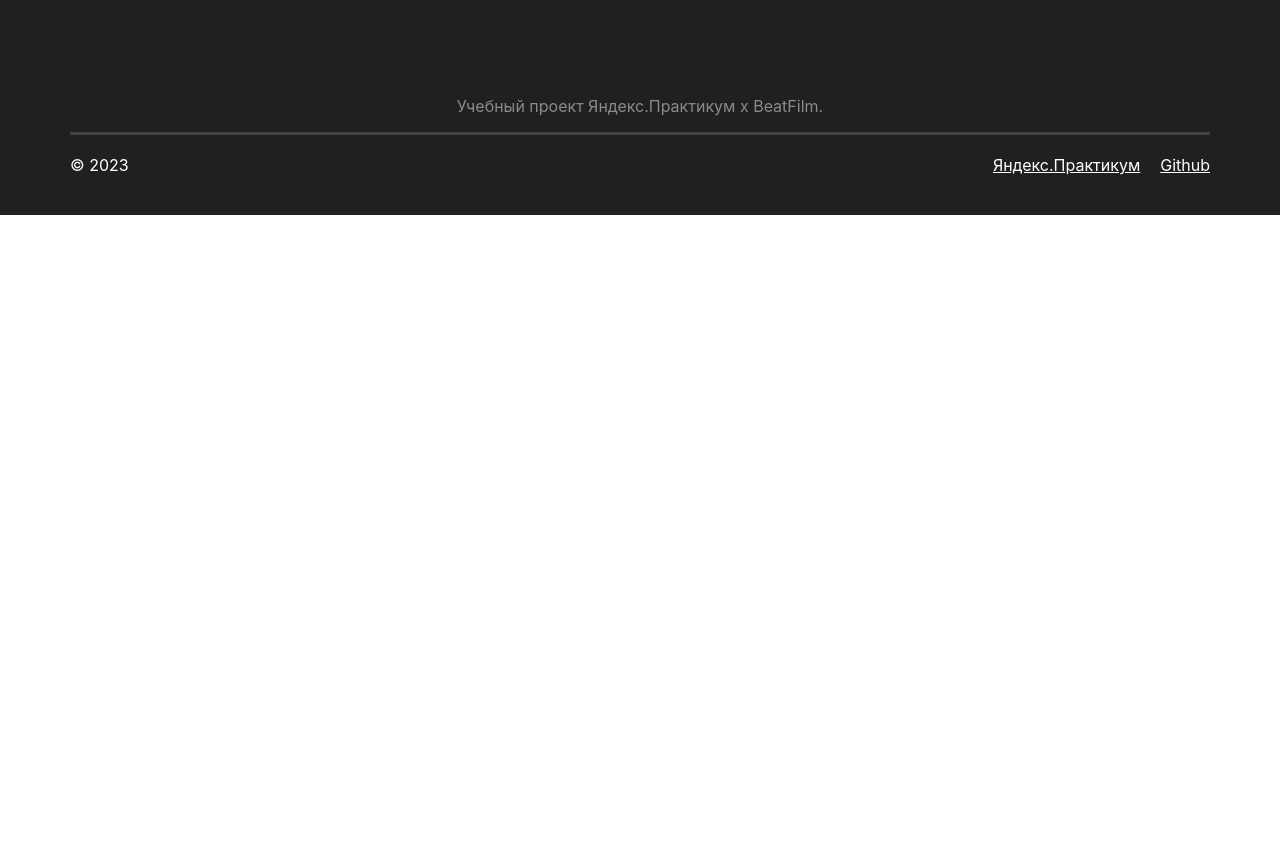
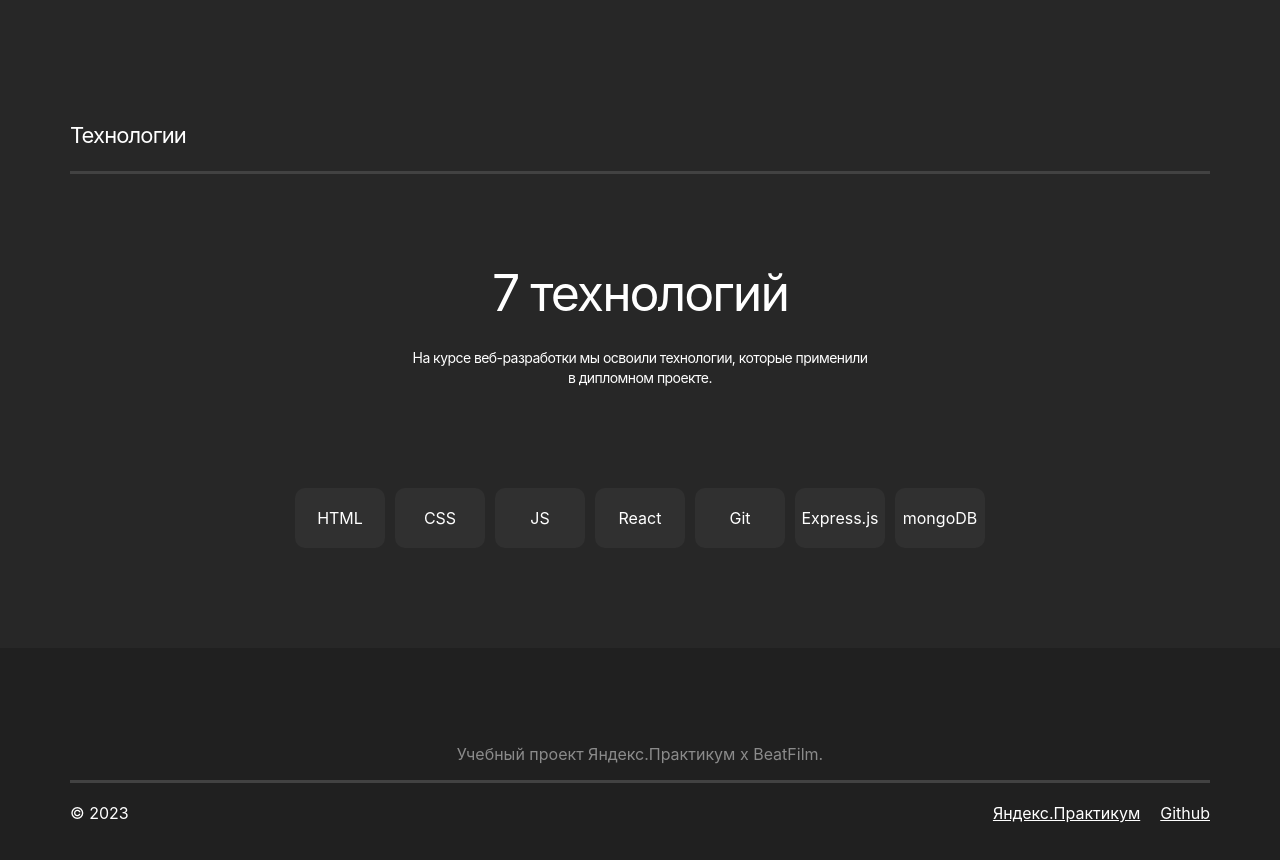
Before and after one commit to OGSmit/movies-explorer-frontend, a React (Create React App) app in the folder frontend/: page / in a window 1280 px wide. Shown: the top 860 px of the page. Before the commit the page ends 800 px from the top, so only its background shows below. Built offline with nearby package versions, Linux system fonts and the light colour scheme.

Commit message:
написал секцию technology

```diff
--- /dev/null
+++ b/frontend/src/components/About.js
@@ -0,0 +1,12 @@
+import './About.css'
+
+function About() {
+
+  return (
+    <div>
+
+    </div>
+  )
+}
+
+export default About;
--- a/frontend/src/components/App.css
+++ b/frontend/src/components/App.css
@@ -1,38 +1,6 @@
 .App {
   text-align: center;
+  max-width: 100%;
+  margin: 0 auto;
+  padding: 0;
 }
-
-.App-logo {
-  height: 40vmin;
-  pointer-events: none;
-}
-
-@media (prefers-reduced-motion: no-preference) {
-  .App-logo {
-    animation: App-logo-spin infinite 20s linear;
-  }
-}
-
-.App-header {
-  background-color: #282c34;
-  min-height: 100vh;
-  display: flex;
-  flex-direction: column;
-  align-items: center;
-  justify-content: center;
-  font-size: calc(10px + 2vmin);
-  color: white;
-}
-
-.App-link {
-  color: #61dafb;
-}
-
-@keyframes App-logo-spin {
-  from {
-    transform: rotate(0deg);
-  }
-  to {
-    transform: rotate(360deg);
-  }
-}
--- a/frontend/src/components/App.js
+++ b/frontend/src/components/App.js
@@ -1,9 +1,15 @@
 import './App.css';
-import Footer from './Footer'
+import Footer from './Footer';
+// import Student from './Student';
+import Technology from './Technology';
+import About from './About';
+
 
 function App() {
   return (
     <div className="App">
+      <About />
+      <Technology />
       <Footer />
     </div>
   );
--- a/frontend/src/components/Footer.css
+++ b/frontend/src/components/Footer.css
@@ -1,7 +1,6 @@
 .footer {
   margin: 0 auto;
   padding: 80px 70px 20px;
-  max-width: 1280px;
   max-height: 172px;
   display: flex;
   flex-direction: column;
--- /dev/null
+++ b/frontend/src/components/Student.js
@@ -0,0 +1,12 @@
+import "./Student.css"
+
+function Student() {
+
+  return (
+    <div className="student">
+
+    </div>
+  )
+}
+
+export default Student;
--- /dev/null
+++ b/frontend/src/components/Technology.css
@@ -0,0 +1,72 @@
+.technology {
+  margin: 0 auto;
+  padding: 100px 70px;
+  background-color: #272727;
+  display: flex;
+  flex-direction: column;
+  align-items: center;
+  box-sizing: border-box;
+}
+
+.technology__description {
+  font-family: 'Inter';
+  font-style: normal;
+  font-weight: 400;
+  font-size: 22px;
+  line-height: 27px;
+  letter-spacing: -0.04em;
+  color: #FFFFFF;
+  align-self: start;
+}
+
+.technology__container {
+  display: flex;
+  flex-direction: column;
+  border-top: solid #424242;
+  justify-content: center;
+  align-items: center;
+  width: 100%;
+}
+
+.technology__title {
+  font-family: 'Inter';
+  font-style: normal;
+  font-weight: 400;
+  font-size: 50px;
+  line-height: 58px;
+  text-align: center;
+  letter-spacing: -0.04em;
+  color: #FFFFFF;
+  margin: 90px 0 0;
+}
+
+.technology__info {
+  font-family: 'Inter';
+  font-style: normal;
+  font-weight: 400;
+  font-size: 14px;
+  line-height: 20px;
+  text-align: center;
+  letter-spacing: -0.04em;
+  color: #FFFFFF;
+  margin: 26px 0 100px;
+  max-width: 460px;
+}
+
+.technology__collection {
+  display: flex;
+  flex-direction: row;
+  gap: 10px;
+}
+
+.technology__item {
+  background-color: #303030;
+  color: white;
+  margin: 0;
+  width: 90px;
+  height: 60px;
+  border-radius: 10px;
+  display: flex;
+  justify-content: center;
+  align-items: center;
+}
--- /dev/null
+++ b/frontend/src/components/Technology.js
@@ -0,0 +1,25 @@
+import './Technology.css';
+
+function Technology() {
+
+  return (
+    <div className="technology">
+      <p className='technology__description'>Технологии</p>
+      <div className='technology__container'>
+        <h2 className='technology__title'>7 технологий</h2>
+        <p className='technology__info'>На курсе веб-разработки мы освоили технологии, которые применили в дипломном проекте.</p>
+        <div className='technology__collection'>
+          <p className='technology__item'>HTML</p>
+          <p className='technology__item'>CSS</p>
+          <p className='technology__item'>JS</p>
+          <p className='technology__item'>React</p>
+          <p className='technology__item'>Git</p>
+          <p className='technology__item'>Express.js</p>
+          <p className='technology__item'>mongoDB</p>
+        </div>
+      </div>
+    </div>
+  )
+}
+
+export default Technology;
```
Also changed, not shown: frontend/src/components/About.css (added), frontend/src/components/Student.css (added), frontend/src/image/Mylogo.png (added).
